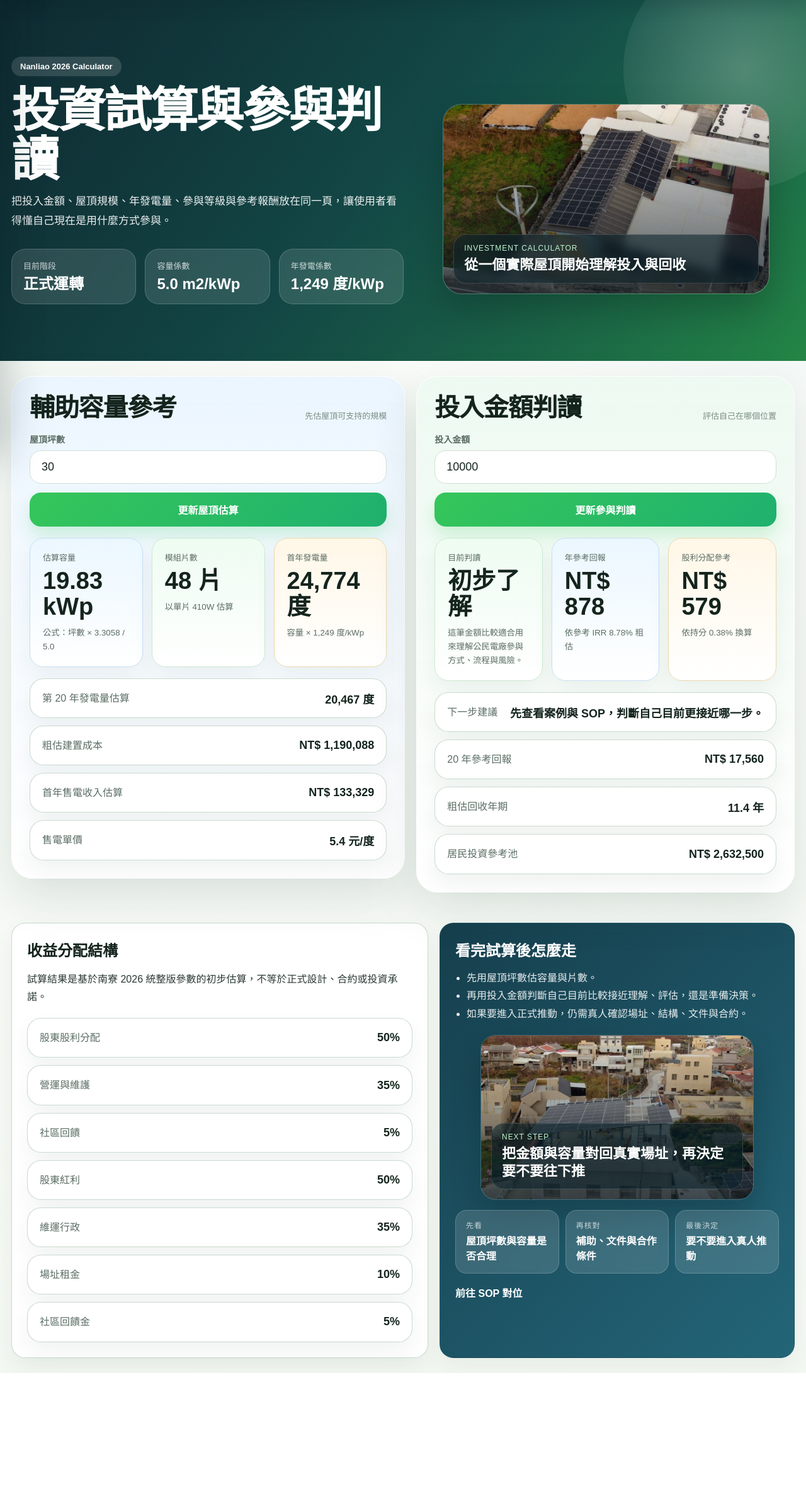
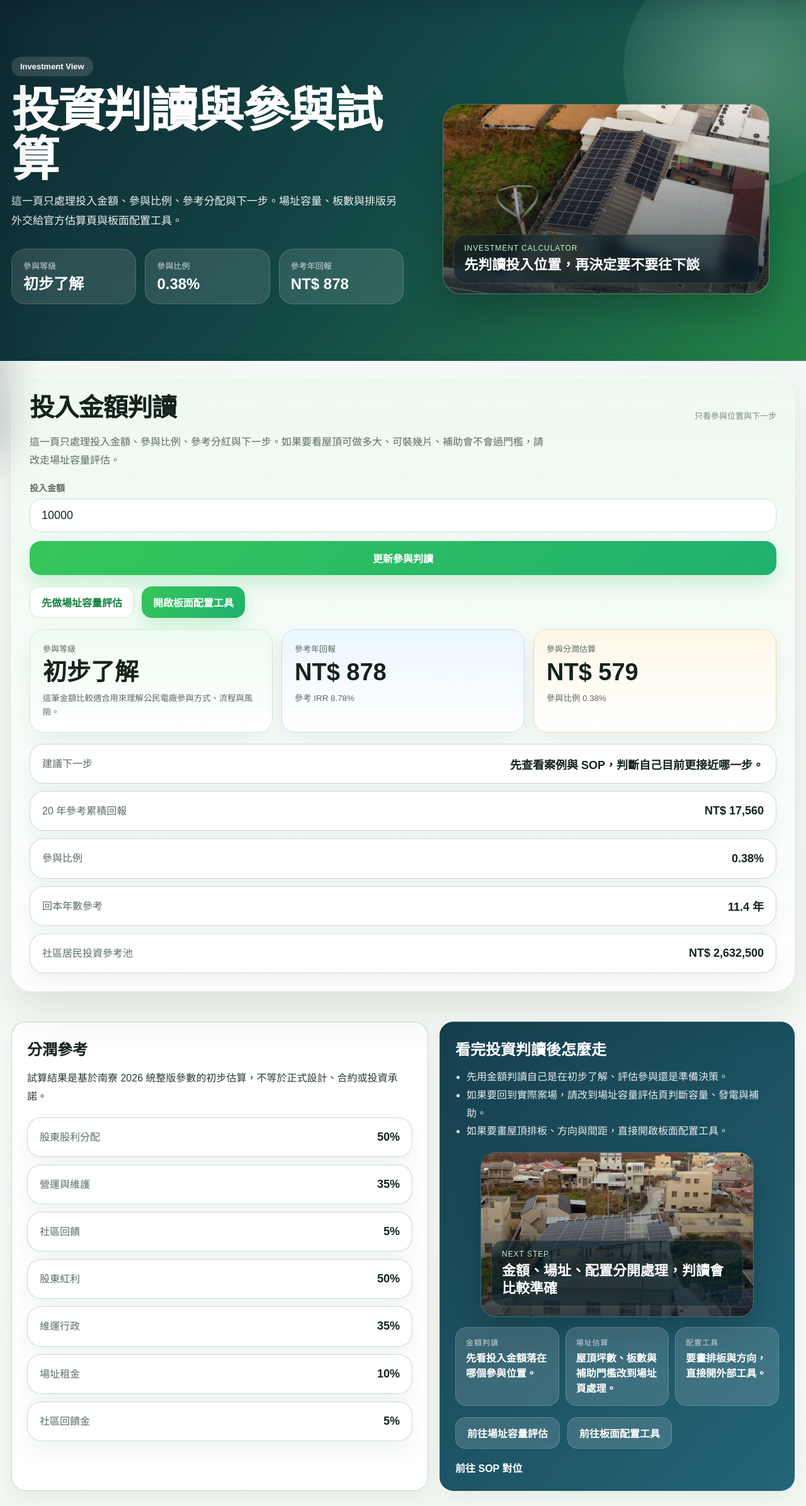
Before and after one commit to eric100108/citizen-power-line-bot, a Flask app: page /calc in a window 1280 px wide. Shown: the part 76-2467 px from the top of the page at 63% size. Before the commit the page ends 2256 px from the top, so only its background shows below. Run offline with Flask 3, Linux system fonts and the light colour scheme; data comes from the database, SQL or seed files in the repository; some libraries are stand-ins or nearby versions.

Commit message:
Split layout tool from estimate flow

```diff
--- a/templates/_site_drawer.html
+++ b/templates/_site_drawer.html
@@ -244,6 +244,10 @@
       <strong>場址容量評估</strong>
       <span>輸入面積，估容量、板數、發電與補助門檻。</span>
     </a>
+    <a class="cp-drawer-link" href="https://larry-0418.github.io/solar-tool/solar_layout_0419.html" target="_blank" rel="noopener noreferrer">
+      <strong>板面配置工具</strong>
+      <span>畫屋頂、排板方向、間距與估配置數量。</span>
+    </a>
     <a class="cp-drawer-link" href="/calc?amount=10000">
       <strong>參與金額判讀</strong>
       <span>輸入投入金額，判斷參與位置與下一步。</span>
--- a/templates/calc_v4.html
+++ b/templates/calc_v4.html
@@ -102,6 +102,16 @@
     .note-chip { padding:14px 16px; border-radius:18px; background:rgba(255,255,255,.14); border:1px solid rgba(255,255,255,.18); backdrop-filter:blur(8px); }
     .note-chip span { display:block; margin-bottom:6px; font-size:12px; letter-spacing:.08em; text-transform:uppercase; color:rgba(255,255,255,.72); }
     .note-chip strong { display:block; font-size:16px; line-height:1.5; }
+    .action-links { display:flex; flex-wrap:wrap; gap:12px; margin-top:18px; }
+    .action-link {
+      display:inline-flex; align-items:center; justify-content:center;
+      min-height:48px; padding:12px 18px; border-radius:16px;
+      text-decoration:none; font-weight:800; transition:transform .2s ease, box-shadow .2s ease;
+    }
+    .action-link:hover { transform:translateY(-1px); }
+    .action-link.primary { background:linear-gradient(135deg,var(--green),#1fb16f); color:#fff; box-shadow:0 14px 28px rgba(53,198,90,.22); }
+    .action-link.secondary { background:#fff; color:var(--green-dark); border:1px solid #cfe0d5; }
+    .action-link.ghost { background:rgba(255,255,255,.14); color:#fff; border:1px solid rgba(255,255,255,.18); }
     .back-link { display:inline-flex; margin-top:18px; color:var(--green-dark); text-decoration:none; font-weight:800; }
     @media (max-width:1080px) { .grid.two, .hero-layout, .card-grid, .hero-pills, .note-grid, .note-chip-grid { grid-template-columns:1fr; } .section-head { flex-direction:column; align-items:flex-start; } }
     @media (max-width:720px) { .shell { width:calc(100% - 24px); } .topbar-inner { min-height:68px; align-items:flex-start; flex-direction:column; padding:12px 0; } .nav-actions { width:100%; display:grid; grid-template-columns:1fr 1fr; } .nav-actions a { text-align:center; } .nav-actions a.primary { grid-column:1/-1; } .panel { padding:22px; } .detail { align-items:flex-start; flex-direction:column; } .detail strong { text-align:left; } }
@@ -123,53 +133,30 @@
     <section class="hero">
       <div class="shell hero-layout">
         <div class="hero-copy reveal in-view">
-          <div class="badge">Nanliao 2026 Calculator</div>
-          <h1>投資試算與參與判讀</h1>
-          <p>把投入金額、屋頂規模、年發電量、參與等級與參考報酬放在同一頁，讓使用者看得懂自己現在是用什麼方式參與。</p>
+          <div class="badge">Investment View</div>
+          <h1>投資判讀與參與試算</h1>
+          <p>這一頁只處理投入金額、參與比例、參考分配與下一步。場址容量、板數與排版另外交給官方估算頁與板面配置工具。</p>
           <div class="hero-pills">
-            <div class="hero-pill"><span>目前階段</span><strong>{{ project_stage }}</strong></div>
-            <div class="hero-pill"><span>容量係數</span><strong>{{ "{:,.1f}".format(area_m2_per_kwp) }} m2/kWp</strong></div>
-            <div class="hero-pill"><span>年發電係數</span><strong>{{ "{:,.0f}".format(annual_generation_per_kwp) }} 度/kWp</strong></div>
+            <div class="hero-pill"><span>參與等級</span><strong>{{ participation_band }}</strong></div>
+            <div class="hero-pill"><span>參與比例</span><strong>{{ "{:.2%}".format(ownership_ratio) }}</strong></div>
+            <div class="hero-pill"><span>參考年回報</span><strong>NT$ {{ "{:,.0f}".format(annual_reference_return) }}</strong></div>
           </div>
         </div>
         <figure class="hero-photo-card reveal in-view">
-          <img src="/static/calc-roof.jpg" alt="南寮公民電廠屋頂板陣近景">
+          <img src="/static/calc-roof.jpg" alt="南寮公民電廠投資參與案例空拍">
           <figcaption class="hero-photo-note">
             <span>Investment Calculator</span>
-            <strong>從一個實際屋頂開始理解投入與回收</strong>
+            <strong>先判讀投入位置，再決定要不要往下談</strong>
           </figcaption>
         </figure>
       </div>
     </section>
 
     <section class="section">
-      <div class="shell grid two">
-        <section class="panel roof reveal">
-          <div class="section-head"><h2>輔助容量參考</h2><span>先估屋頂可支持的規模</span></div>
-          <form method="get" action="/calc">
-            <input type="hidden" name="project" value="{{ project_slug }}">
-            <input type="hidden" name="amount" value="{{ amount|int }}">
-            <div>
-              <label for="roof_ping">屋頂坪數</label>
-              <input id="roof_ping" name="roof_ping" type="number" min="0" step="1" value="{{ roof_ping|int }}">
-            </div>
-            <button class="button" type="submit">更新屋頂估算</button>
-          </form>
-          <div class="card-grid" style="margin-top:18px;">
-            <div class="metric blue"><span>估算容量</span><strong>{{ "{:,.2f}".format(roof_capacity_kwp) }} kWp</strong><small>公式：坪數 × 3.3058 / {{ "{:,.1f}".format(area_m2_per_kwp) }}</small></div>
-            <div class="metric green"><span>模組片數</span><strong>{{ panel_count }} 片</strong><small>以單片 {{ "{:,.0f}".format(module_watt) }}W 估算</small></div>
-            <div class="metric amber"><span>首年發電量</span><strong>{{ "{:,.0f}".format(first_year_generation_kwh) }} 度</strong><small>容量 × {{ "{:,.0f}".format(annual_generation_per_kwp) }} 度/kWp</small></div>
-          </div>
-          <div class="detail-list">
-            <div class="detail"><span>第 20 年發電量估算</span><strong>{{ "{:,.0f}".format(year_20_generation_kwh) }} 度</strong></div>
-            <div class="detail"><span>粗估建置成本</span><strong>NT$ {{ "{:,.0f}".format(estimated_construction_cost) }}</strong></div>
-            <div class="detail"><span>首年售電收入估算</span><strong>NT$ {{ "{:,.0f}".format(first_year_revenue) }}</strong></div>
-            <div class="detail"><span>售電單價</span><strong>{{ "{:,.1f}".format(sell_price_per_kwh) }} 元/度</strong></div>
-          </div>
-        </section>
-
-        <section class="panel money reveal" data-delay="1">
-          <div class="section-head"><h2>投入金額判讀</h2><span>評估自己在哪個位置</span></div>
+      <div class="shell">
+        <section class="panel money reveal">
+          <div class="section-head"><h2>投入金額判讀</h2><span>只看參與位置與下一步</span></div>
+          <p class="lead">這一頁只處理投入金額、參與比例、參考分紅與下一步。如果要看屋頂可做多大、可裝幾片、補助會不會過門檻，請改走場址容量評估。</p>
           <form method="get" action="/calc">
             <input type="hidden" name="project" value="{{ project_slug }}">
             <input type="hidden" name="roof_ping" value="{{ roof_ping|int }}">
@@ -179,16 +166,21 @@
             </div>
             <button class="button" type="submit">更新參與判讀</button>
           </form>
+          <div class="action-links">
+            <a class="action-link secondary" href="/site-estimate">先做場址容量評估</a>
+            <a class="action-link primary" href="https://larry-0418.github.io/solar-tool/solar_layout_0419.html" target="_blank" rel="noopener noreferrer">開啟板面配置工具</a>
+          </div>
           <div class="card-grid" style="margin-top:18px;">
-            <div class="metric green"><span>目前判讀</span><strong>{{ participation_band }}</strong><small>{{ participation_summary }}</small></div>
-            <div class="metric blue"><span>年參考回報</span><strong>NT$ {{ "{:,.0f}".format(annual_reference_return) }}</strong><small>依參考 IRR {{ "{:.2%}".format(reference_irr) }} 粗估</small></div>
-            <div class="metric amber"><span>股利分配參考</span><strong>NT$ {{ "{:,.0f}".format(annual_dividend_share) }}</strong><small>依持分 {{ "{:.2%}".format(ownership_ratio) }} 換算</small></div>
+            <div class="metric green"><span>參與等級</span><strong>{{ participation_band }}</strong><small>{{ participation_summary }}</small></div>
+            <div class="metric blue"><span>參考年回報</span><strong>NT$ {{ "{:,.0f}".format(annual_reference_return) }}</strong><small>參考 IRR {{ "{:.2%}".format(reference_irr) }}</small></div>
+            <div class="metric amber"><span>參與分潤估算</span><strong>NT$ {{ "{:,.0f}".format(annual_dividend_share) }}</strong><small>參與比例 {{ "{:.2%}".format(ownership_ratio) }}</small></div>
           </div>
           <div class="detail-list">
-            <div class="detail"><span>下一步建議</span><strong>{{ next_step }}</strong></div>
-            <div class="detail"><span>20 年參考回報</span><strong>NT$ {{ "{:,.0f}".format(estimated_20y_reference_return) }}</strong></div>
-            <div class="detail"><span>粗估回收年期</span><strong>{% if payback_years %}{{ "{:.1f}".format(payback_years) }} 年{% else %}尚無足夠資料{% endif %}</strong></div>
-            <div class="detail"><span>居民投資參考池</span><strong>NT$ {{ "{:,.0f}".format(reference_resident_investment) }}</strong></div>
+            <div class="detail"><span>建議下一步</span><strong>{{ next_step }}</strong></div>
+            <div class="detail"><span>20 年參考累積回報</span><strong>NT$ {{ "{:,.0f}".format(estimated_20y_reference_return) }}</strong></div>
+            <div class="detail"><span>參與比例</span><strong>{{ "{:.2%}".format(ownership_ratio) }}</strong></div>
+            <div class="detail"><span>回本年數參考</span><strong>{% if payback_years %}{{ "{:.1f}".format(payback_years) }} 年{% else %}未能估算{% endif %}</strong></div>
+            <div class="detail"><span>社區居民投資參考池</span><strong>NT$ {{ "{:,.0f}".format(reference_resident_investment) }}</strong></div>
           </div>
         </section>
       </div>
@@ -197,7 +189,7 @@
     <section class="section">
       <div class="shell note-grid">
         <section class="note-card reveal">
-          <h3>收益分配結構</h3>
+          <h3>分潤參考</h3>
           <p>{{ public_notice }}</p>
           <div class="detail-list">
             {% for row in distribution_rows %}
@@ -205,25 +197,28 @@
             {% endfor %}
           </div>
         </section>
-
         <aside class="note-card dark reveal" data-delay="1">
-          <h3>看完試算後怎麼走</h3>
+          <h3>看完投資判讀後怎麼走</h3>
           <ul>
-            {% for item in public_guidance %}
-            <li>{{ item }}</li>
-            {% endfor %}
+            <li>先用金額判讀自己是在初步了解、評估參與還是準備決策。</li>
+            <li>如果要回到實際案場，請改到場址容量評估頁判斷容量、發電與補助。</li>
+            <li>如果要畫屋頂排板、方向與間距，直接開啟板面配置工具。</li>
           </ul>
           <figure class="note-photo-card reveal" data-delay="2">
-            <img src="/static/calc-guidance.jpg" alt="南寮屋頂施工準備與周邊街廓空拍">
+            <img src="/static/calc-guidance.jpg" alt="南寮公民電廠場址與行動路徑">
             <figcaption class="note-photo-caption">
               <span>Next Step</span>
-              <strong>把金額與容量對回真實場址，再決定要不要往下推</strong>
+              <strong>金額、場址、配置分開處理，判讀會比較準確</strong>
             </figcaption>
           </figure>
           <div class="note-chip-grid">
-            <div class="note-chip"><span>先看</span><strong>屋頂坪數與容量是否合理</strong></div>
-            <div class="note-chip"><span>再核對</span><strong>補助、文件與合作條件</strong></div>
-            <div class="note-chip"><span>最後決定</span><strong>要不要進入真人推動</strong></div>
+            <div class="note-chip"><span>金額判讀</span><strong>先看投入金額落在哪個參與位置。</strong></div>
+            <div class="note-chip"><span>場址估算</span><strong>屋頂坪數、板數與補助門檻改到場址頁處理。</strong></div>
+            <div class="note-chip"><span>配置工具</span><strong>要畫排板與方向，直接開外部工具。</strong></div>
+          </div>
+          <div class="action-links">
+            <a class="action-link ghost" href="/site-estimate">前往場址容量評估</a>
+            <a class="action-link ghost" href="https://larry-0418.github.io/solar-tool/solar_layout_0419.html" target="_blank" rel="noopener noreferrer">前往板面配置工具</a>
           </div>
           <a class="back-link" style="color:#fff;" href="/progress">前往 SOP 對位</a>
         </aside>
--- a/templates/project_overview_v3.html
+++ b/templates/project_overview_v3.html
@@ -44,7 +44,7 @@
             <div class="grid guide-grid reveal" style="margin-top:20px;">
               <div class="card hero-pill"><span>案例重點</span><strong>社區如何啟動與推進</strong></div>
               <div class="card hero-pill"><span>案例拆解</span><strong>場址、補助、協作與營運</strong></div>
-              <div class="card hero-pill"><span>下一步</span><strong>估算案場或對位 SOP</strong></div>
+              <div class="card hero-pill"><span>下一步</span><strong>估算、配置或對位 SOP</strong></div>
             </div>
           </div>
           <figure class="hero-photo reveal" data-delay="2">
@@ -77,12 +77,12 @@
       </div>
     </section>
 
-    <section class="section"><div class="shell grid two"><section class="panel reveal"><div class="section-head"><h2>南寮推進紀錄</h2><span>里程碑與服務步驟</span></div>{% if milestones %}<div class="timeline">{% for item in milestones %}<div class="timeline-item"><strong>{{ item.title }}</strong><div class="meta"><span>{{ item.stage_group }}</span><span>{{ item.planned_period }}</span><span>{{ item.status }}</span></div></div>{% endfor %}</div>{% else %}<div class="card">目前還沒有可顯示的里程碑資料。</div>{% endif %}</section><aside class="panel reveal"><div class="section-head"><h2>接下來可以做什麼</h2><span>從案例進入行動</span></div><div class="grid benefit-grid" style="grid-template-columns:1fr;"><a class="card" href="/site-estimate" style="text-decoration:none;color:inherit;"><strong>評估自己的場址</strong><p>容量、發電、FIT、補助、減碳。</p></a><a class="card" href="/progress" style="text-decoration:none;color:inherit;"><strong>查看 SOP 進度</strong><p>目前階段、已完成項目、待辦事項。</p></a><a class="card" href="/faq?keyword=開始建立電廠" style="text-decoration:none;color:inherit;"><strong>查看建立流程</strong><p>起案、場址、補助、協作。</p></a></div>
+    <section class="section"><div class="shell grid two"><section class="panel reveal"><div class="section-head"><h2>南寮推進紀錄</h2><span>里程碑與服務步驟</span></div>{% if milestones %}<div class="timeline">{% for item in milestones %}<div class="timeline-item"><strong>{{ item.title }}</strong><div class="meta"><span>{{ item.stage_group }}</span><span>{{ item.planned_period }}</span><span>{{ item.status }}</span></div></div>{% endfor %}</div>{% else %}<div class="card">目前還沒有可顯示的里程碑資料。</div>{% endif %}</section><aside class="panel reveal"><div class="section-head"><h2>接下來可以做什麼</h2><span>從案例進入行動</span></div><div class="grid benefit-grid" style="grid-template-columns:1fr;"><a class="card" href="/site-estimate" style="text-decoration:none;color:inherit;"><strong>評估自己的場址</strong><p>容量、發電、FIT、補助、減碳。</p></a><a class="card" href="https://larry-0418.github.io/solar-tool/solar_layout_0419.html" target="_blank" rel="noopener noreferrer" style="text-decoration:none;color:inherit;"><strong>開板面配置工具</strong><p>畫屋頂、看排板方向、配置數量與間距。</p></a><a class="card" href="/progress" style="text-decoration:none;color:inherit;"><strong>查看 SOP 進度</strong><p>目前階段、已完成項目、待辦事項。</p></a><a class="card" href="/faq?keyword=開始建立電廠" style="text-decoration:none;color:inherit;"><strong>查看建立流程</strong><p>起案、場址、補助、協作。</p></a></div>
 <figure class="hero-photo reveal" data-delay="2" style="min-height:260px;margin-top:18px;">
   <img src="/static/project-action.jpg" alt="南寮多戶屋頂與推進中的案場空拍" style="min-height:260px;">
   <figcaption class="hero-photo-caption">
     <span>Project Route</span>
-    <strong>從案例頁直接進入場址評估、SOP 對位或建立流程</strong>
+    <strong>從案例頁直接進入場址評估、板面配置、SOP 對位或建立流程</strong>
   </figcaption>
 </figure></aside></div></section>
 
--- a/templates/site_estimate_v1.html
+++ b/templates/site_estimate_v1.html
@@ -287,7 +287,10 @@
                   <li>{{ note }}</li>
                   {% endfor %}
                 </ul>
-                <a class="back-link" href="/progress">前往 SOP 對位</a>
+                <div style="display:flex;flex-wrap:wrap;gap:12px;margin-top:18px;">
+                  <a class="back-link" style="margin-top:0;" href="/progress">前往 SOP 對位</a>
+                  <a class="back-link" style="margin-top:0;" href="https://larry-0418.github.io/solar-tool/solar_layout_0419.html" target="_blank" rel="noopener noreferrer">前往板面配置工具</a>
+                </div>
               </div>
             </div>
             <div class="note-visual-stack">
```
Also changed, not shown: templates/menu_product_v2.html (+13 -6 lines).
